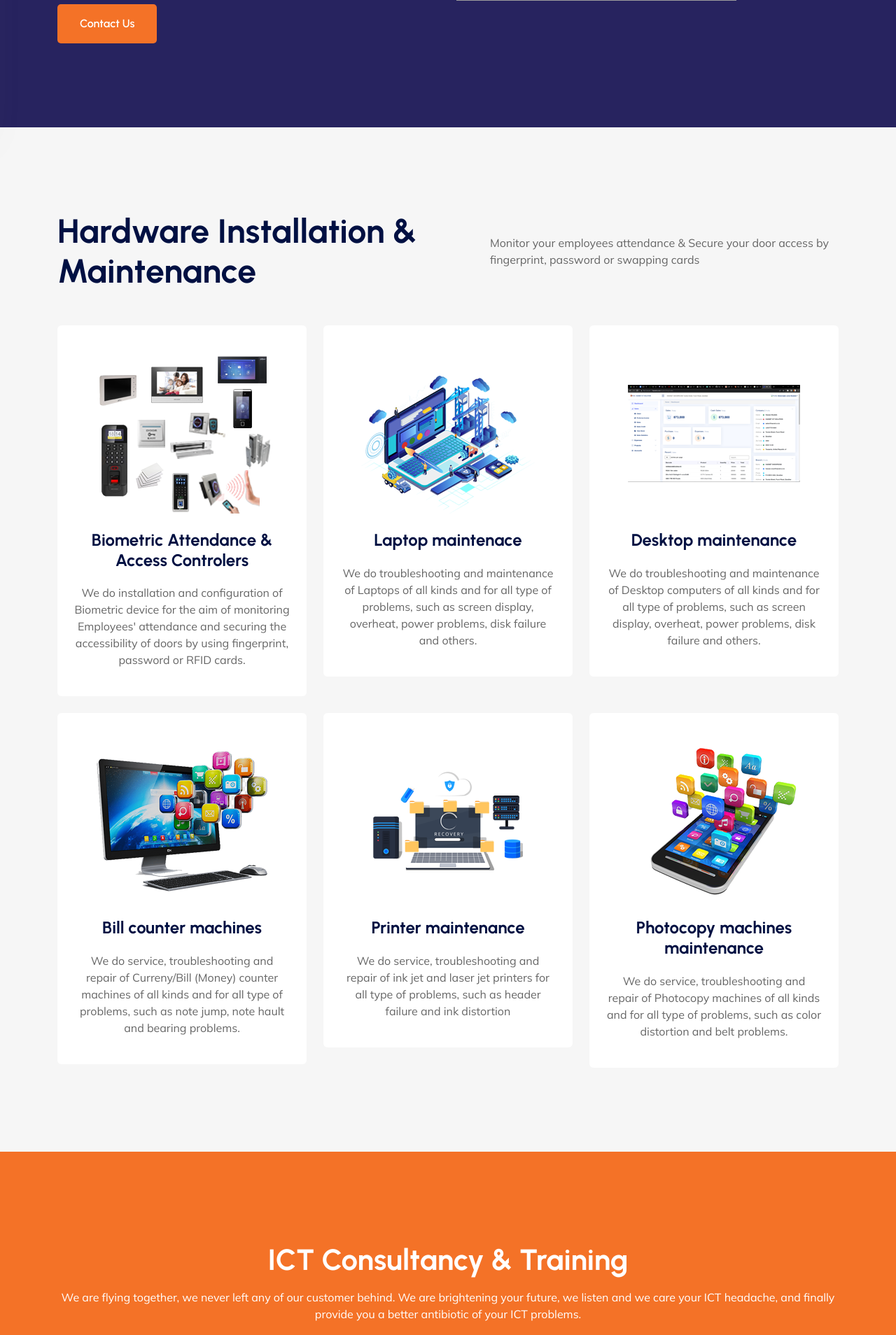
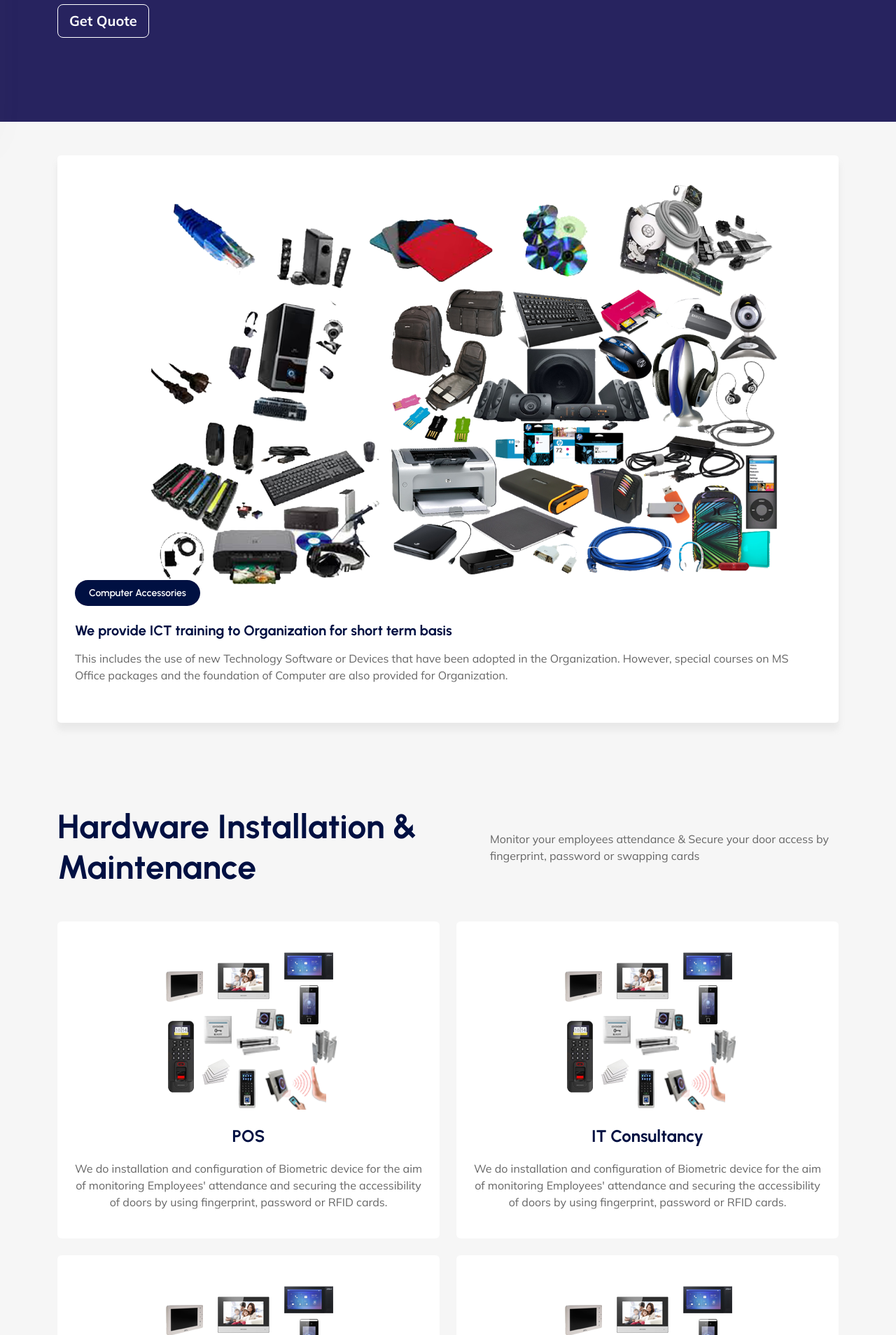
Before and after one commit to Abdulrazakmus/hasnet-website, a PHP site: page /ict-hardware-supply-and-maintanance.php in a window 1280 px wide. Shown: the part 612-2520 px from the top of the page at 70% size. Run offline with PHP 8.4, Linux system fonts and the light colour scheme; some libraries are stand-ins or nearby versions; grey boxes are pictures that could not be loaded.

Commit message:
24 again-05

```diff
--- a/graphic-design-and-publish-printing.php
+++ b/graphic-design-and-publish-printing.php
@@ -43,7 +43,7 @@ require_once("./modal.php");
                 <div class="col-xxl-5 col-lg-6 col-md-9">
                     <div class="hm-affiliate-hero-left">
                         <p class="fw-semibold lead position-relative">The Design you need</p>
-                        <h1 class="display-3 fw-bold text-white mb-3">We Brand. <br> We Identify.</h1>
+                        <h1 class="display-3 fw-bold text-white mb-3">We Design. <br>We Brand.</h1>
                         <p class="mb-5"> We understand that good design is essential for effective communication,
                             and we want to use our skills to help you succeed.</p>
  <!-- Get Quote Button -->
--- a/ict-hardware-supply-and-maintanance.php
+++ b/ict-hardware-supply-and-maintanance.php
@@ -64,7 +64,18 @@ require_once("./modal.php");
                             Desktops) and its peripherals such Printers and Photocopy machines. Also we do maintenance
                             of other Computerized devices such as Bill counter machines etc.
                         </p>
-                        <a href="contact.php" class="template-btn primary-btn">Contact Us</a>
+                        <!-- <a href="contact.php" class="template-btn primary-btn">Contact Us</a> -->
+ <!-- Get Quote Button -->
+
+ <button type="button" class="btn btn-primary btn-lg" data-bs-toggle="modal" data-bs-target="#exampleModal">
+                              <b>Get Quote</b>
+
+                            </button>
+
+                            <!-- Get Quote Button -->
+
+
+
                     </div>
                 </div>
                 <div class="col-lg-6 col-md-9">
@@ -80,6 +91,31 @@ require_once("./modal.php");
     <!--affiliate feature start-->
     <section class="affiliate-feature pb-120">
         <div class="container">
+
+        <div class="col-md-12 mt-5">
+    <div class="hm2-blog-card bg-white deep-shadow">
+        <div class="feature-img rounded-top overflow-hidden">
+            <img src="assets/img/affiliate/comp-accs.png" alt="feature" class="img-fluid" style="width: 100%; height: auto;">
+        </div>
+        <div class="hm2-blog-card-content position-relative">
+            <a href="#" class="tag-btn rounded-pill position-absolute">Computer Accessories</a>
+            <a href="#">
+                <h3 class="h5 mb-3">We provide ICT training to Organization for short term basis</h3>
+            </a>
+            <p>
+                This includes the use of new Technology Software or Devices
+                that have been adopted in the Organization. However, special
+                courses on MS Office packages and the foundation of Computer are also
+                provided for Organization.
+            </p>
+            <div class="bog-author d-flex align-items-center justify-content-between">
+
+            </div>
+        </div>
+    </div>
+</div>
+
+
 
             <div class="aff-feature-bottom pt-120">
                 <div class="row align-items-center">
@@ -97,7 +133,60 @@ require_once("./modal.php");
                 </div>
                 <div class="mt-5">
                     <div class="row justify-content-center g-4">
-                        <div class="col-xl-4 col-md-6">
+
+
+                        <div class="col-xl-6 col-md-6">
+                            <div class="aff-service-item text-center bg-white rounded">
+                                <img src="assets/img/affiliate/access control.png" alt="icon" class="img-fluid">
+                                <h4 class="mt-4 mb-20">POS</h4>
+                                <p class="mb-0">We do installation and configuration of Biometric device for the aim of
+                                    monitoring Employees' attendance and securing the accessibility of doors by using
+                                    fingerprint, password or RFID cards.</p>
+                            </div>
+                        </div>
+
+                        <div class="col-xl-6 col-md-6">
+                            <div class="aff-service-item text-center bg-white rounded">
+                                <img src="assets/img/affiliate/access control.png" alt="icon" class="img-fluid">
+                                <h4 class="mt-4 mb-20">IT Consultancy</h4>
+                                <p class="mb-0">We do installation and configuration of Biometric device for the aim of
+                                    monitoring Employees' attendance and securing the accessibility of doors by using
+                                    fingerprint, password or RFID cards.</p>
+                            </div>
+                        </div>
+
+                        <div class="col-xl-6 col-md-6">
+                            <div class="aff-service-item text-center bg-white rounded">
+                                <img src="assets/img/affiliate/access control.png" alt="icon" class="img-fluid">
+                                <h4 class="mt-4 mb-20">Training</h4>
+                                <p class="mb-0">We do installation and configuration of Biometric device for the aim of
+                                    monitoring Employees' attendance and securing the accessibility of doors by using
+                                    fingerprint, password or RFID cards.</p>
+                            </div>
+                        </div>
+
+                        <div class="col-xl-6 col-md-6">
+                            <div class="aff-service-item text-center bg-white rounded">
+                                <img src="assets/img/affiliate/access control.png" alt="icon" class="img-fluid">
+                                <h4 class="mt-4 mb-20">Data Storage & Cloud Backup</h4>
+                                <p class="mb-0">We do installation and configuration of Biometric device for the aim of
+                                    monitoring Employees' attendance and securing the accessibility of doors by using
+                                    fingerprint, password or RFID cards.</p>
+                            </div>
+                        </div>
+
+
+                        <div class="col-xl-6 col-md-6">
+                            <div class="aff-service-item text-center bg-white rounded">
+                                <img src="assets/img/affiliate/access control.png" alt="icon" class="img-fluid">
+                                <h4 class="mt-4 mb-20">Power Backup</h4>
+                                <p class="mb-0">We do installation and configuration of Biometric device for the aim of
+                                    monitoring Employees' attendance and securing the accessibility of doors by using
+                                    fingerprint, password or RFID cards.</p>
+                            </div>
+                        </div>
+
+                        <!-- <div class="col-xl-4 col-md-6">
                             <div class="aff-service-item text-center bg-white rounded">
                                 <img src="assets/img/affiliate/access control.png" alt="icon" class="img-fluid">
                                 <h4 class="mt-4 mb-20">Biometric Attendance & Access Controlers</h4>
@@ -105,53 +194,12 @@ require_once("./modal.php");
                                     monitoring Employees' attendance and securing the accessibility of doors by using
                                     fingerprint, password or RFID cards.</p>
                             </div>
-                        </div>
-                        <div class="col-xl-4 col-md-6">
-                            <div class="aff-service-item text-center bg-white rounded">
-                                <img src="assets/img/affiliate/dynamic web.png" alt="icon" class="img-fluid">
-                                <h4 class="mt-4 mb-20">Laptop maintenace</h4>
-                                <p class="mb-0">We do troubleshooting and maintenance of Laptops of all kinds and for
-                                    all type of problems, such as screen display, overheat, power problems, disk failure
-                                    and others.
-                                </p>
-                            </div>
-                        </div>
-                        <div class="col-xl-4 col-md-6">
-                            <div class="aff-service-item text-center bg-white rounded">
-                                <img src="assets/img/affiliate/web app.png" alt="icon" class="img-fluid">
-                                <h4 class="mt-4 mb-20">Desktop maintenance</h4>
-                                <p class="mb-0">We do troubleshooting and maintenance of Desktop computers of all kinds
-                                    and for all type of problems, such as screen display, overheat, power problems, disk
-                                    failure and others.</p>
-                            </div>
-                        </div>
-                        <div class="col-xl-4 col-md-6">
-                            <div class="aff-service-item text-center bg-white rounded">
-                                <img src="assets/img/affiliate/os.png" alt="icon" class="img-fluid">
-                                <h4 class="mt-4 mb-20">Bill counter machines</h4>
-                                <p class="mb-0">We do service, troubleshooting and repair of Curreny/Bill (Money)
-                                    counter machines of all kinds and for all type of problems, such as note jump, note
-                                    hault and bearing problems.</p>
-                            </div>
-                        </div>
-                        <div class="col-xl-4 col-md-6">
-                            <div class="aff-service-item text-center bg-white rounded">
-                                <img src="assets/img/affiliate/data rcovery.png" alt="icon" class="img-fluid">
-                                <h4 class="mt-4 mb-20">Printer maintenance</h4>
-                                <p class="mb-0">We do service, troubleshooting and repair of ink jet and laser jet
-                                    printers for all type of problems, such as header failure and ink distortion
+                        </div> -->
 
-                                </p>
-                            </div>
-                        </div>
-                        <div class="col-xl-4 col-md-6">
-                            <div class="aff-service-item text-center bg-white rounded">
-                                <img src="assets/img/affiliate/mobile .png" alt="icon" class="img-fluid">
-                                <h4 class="mt-4 mb-20">Photocopy machines maintenance</h4>
-                                <p class="mb-0">We do service, troubleshooting and repair of Photocopy machines of all
-                                    kinds and for all type of problems, such as color distortion and belt problems.</p>
-                            </div>
-                        </div>
+
+
+
+
                     </div>
                 </div>
             </div>
@@ -162,128 +210,17 @@ require_once("./modal.php");
 
 
                         <!-- CONSULTANCY SECTION START HERE -->
-<!--breadcrumb area start-->
-<section class="breadcrumb-area bg-primary-gradient">
-    <div class="container">
-        <div class="breadcrumb-content text-center">
-            <h2 class="mb-3">ICT Consultancy & Training</h2>
-            <nav>
-                <p style="text-align: center;">
-                    We are flying together, we never left any of our customer behind.
-                     We are brightening your future, we listen and we care your ICT headache,
-                     and finally provide you a better antibiotic of your ICT problems.
-                </p>
-            </nav>
-        </div>
-    </div>
-</section>
-<!--breadcrumb area end-->
+
 
 <!--blog grid start-->
-<section class="hm-blog-grids pt-120 pb-120 overflow-hidden">
+<section class="hm-blog-grids pt-12 pb-120 overflow-hidden">
     <div class="container">
-        <div class="row g-5">
-            <div class="col-xl-8">
-                <div class="hm-blog-grid-left">
-                    <div class="row g-4">
-                        <div class="col-md-12">
-                            <div class="hm2-blog-card bg-white deep-shadow">
-                                <div class="feature-img rounded-top overflow-hidden">
-                               <img src="assets/img/blog-list-1.jpg" alt="feature" class="img-fluid">
-                                </div>
-                                <div class="hm2-blog-card-content position-relative">
-                                    <a href="#" class="tag-btn rounded-pill position-absolute">Consulting</a>
-                                    <a href="#">
-
-                                        <h3 class="h5 mb-3">Consultancy on improving your Business Efficieny!</h3>
-                                    </a>
-                                    <p>
-                                        Are you new to business? Do you want to explore your business
-                                        to the world but you don't know how? Are you looking for more customers to engage with? Did you know,
-                                        ICT can protect your capital and project your business income for more than 80%?
-                                    </p>
-
-                                    <p>
-                                        This is what we can do for your Business:
-                                        <br>
-Maximizing profit <br>
-Cutting down cost and better management of resources<br>
-Systematically organizing your Company’s work and employees through ICT<br>
-Stay close with your customers<br>
-How to use ICT in general for betterment of your company<br>
-And much more...
-                                    </p>
-                                    <hr class="spacer mt-20 mb-20">
-                                    <!-- <div class="bog-author d-flex align-items-center justify-content-between">
-                                        <div class="d-inline-flex align-items-center">
-                                            <img src="assets/img/home2/client-1.png" alt="author" class="img-fluid rounded-circle">
-                                            <h6 class="ms-2 mb-0">Wade Warren</h6>
-                                        </div>
-                                        <span class="date">2 Days Ago</span>
-                                    </div> -->
-                                </div>
-                            </div>
-                        </div>
-
-                        <div class="col-md-12">
-                            <div class="hm2-blog-card bg-white deep-shadow">
-                                <div class="feature-img rounded-top overflow-hidden">
-                                   <img src="assets/img/blog-list-1.jpg" alt="feature" class="img-fluid">
-                                </div>
-                                <div class="hm2-blog-card-content position-relative">
-                                    <a href="#" class="tag-btn rounded-pill position-absolute">ICT Training</a>
-                                    <a href="#">
-
-                                        <h3 class="h5 mb-3">We provide ICT training to Organization for short term basis</h3>
-                                    </a>
-                                    <p>
-                                        This icludes, the use of new Technology Software or Devices
-                                        that has been adobted in the Organization. However, special
-                                        courses of MS Office packages and foundation of Computer is also
-                                         provided for Organization.
-                                    </p>
-                                    <hr class="spacer mt-20 mb-20">
-                                    <!-- <div class="bog-author d-flex align-items-center justify-content-between">
-                                        <div class="d-inline-flex align-items-center">
-                                            <img src="assets/img/home2/client-1.png" alt="author" class="img-fluid rounded-circle">
-                                            <h6 class="ms-2 mb-0">Wade Warren</h6>
-                                        </div>
-                                        <span class="date">2 Days Ago</span>
-                                    </div> -->
-                                </div>
-                            </div>
-                        </div>
+        <div class="row">
 
 
-
-
-                    </div>
-
-                </div>
-            </div>
-            <div class="col-xl-4">
-                <div class="hm-blog-sidebar mt-4 mt-xl-0">
-
-                    <!-- categories start -->
-                    <div class="sidebar-widget categories-widget">
-                        <h4 class="widget-title">Categories</h4>
-
-                        <ul class="mt-30">
-                            <li><a href="#">Marketing & Advertisement</a></li>
-                            <li><a href="#">Customer care</a></li>
-                            <li><a href="#">ICT Services & Devices</a></li>
-                            <li><a href="#">Technology & Innovation</a></li>
-                        </ul>
-
-                    </div>
-                    <!-- categories end -->
-
-
-
-                    <!-- Our services -->
                     <div class="sidebar-widget tags-widget">
                         <h4 class="widget-title">Our Services.</h4>
-                        <div class="tags-list mt-30">
+                        <div class="tags-list mt-3">
                             <a href="software-development.php">software Development</a>
                             <a href="domainandhosting.php">Domain & Hosting</a>
                             <a href="digital-marketing.php">Digital Marketing</a>
@@ -308,11 +245,13 @@ And much more...
                             </div>
                         </div>
                     </div>
-                </div>
-            </div>
+
+
         </div>
     </div>
 </section>
+
+
  <!-- Footer -->
  <?php
     require_once("./footer.php");
```
Also changed, not shown: assets/img/affiliate/comp-accs.png (added).
